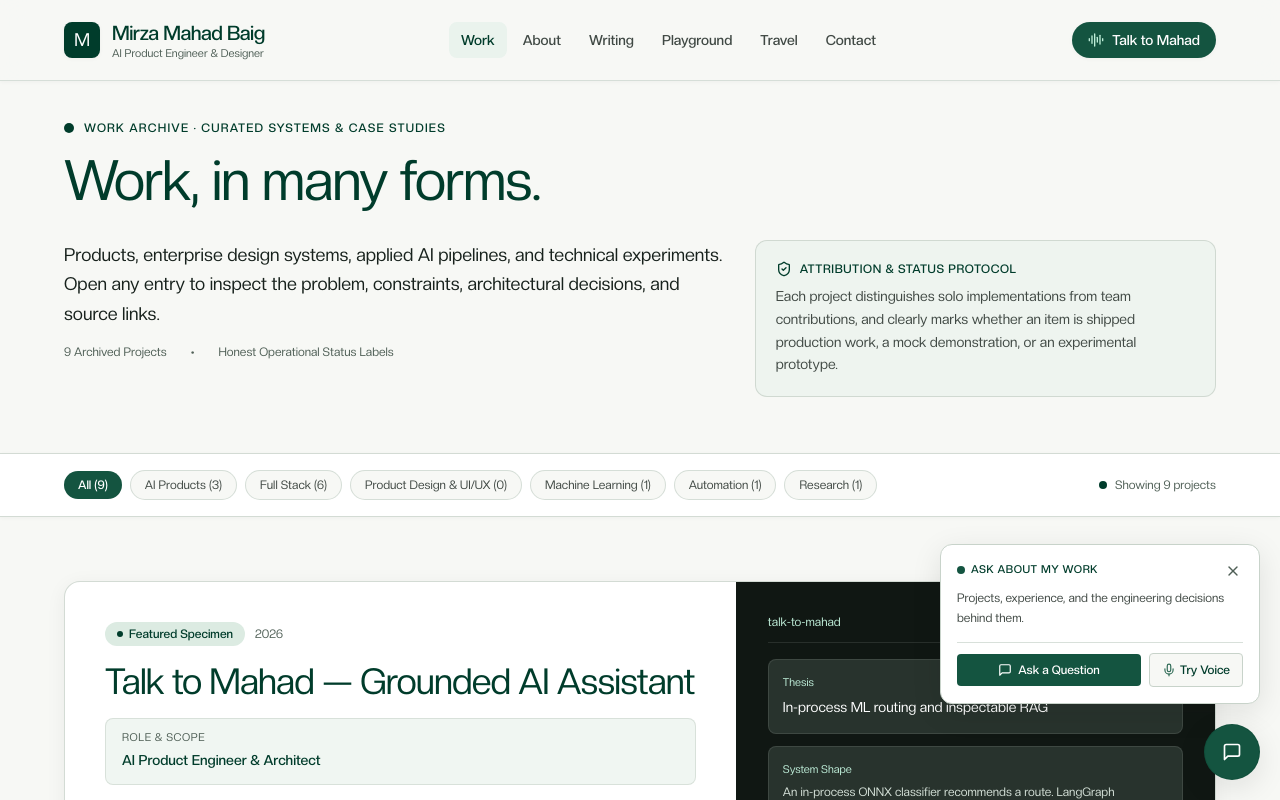
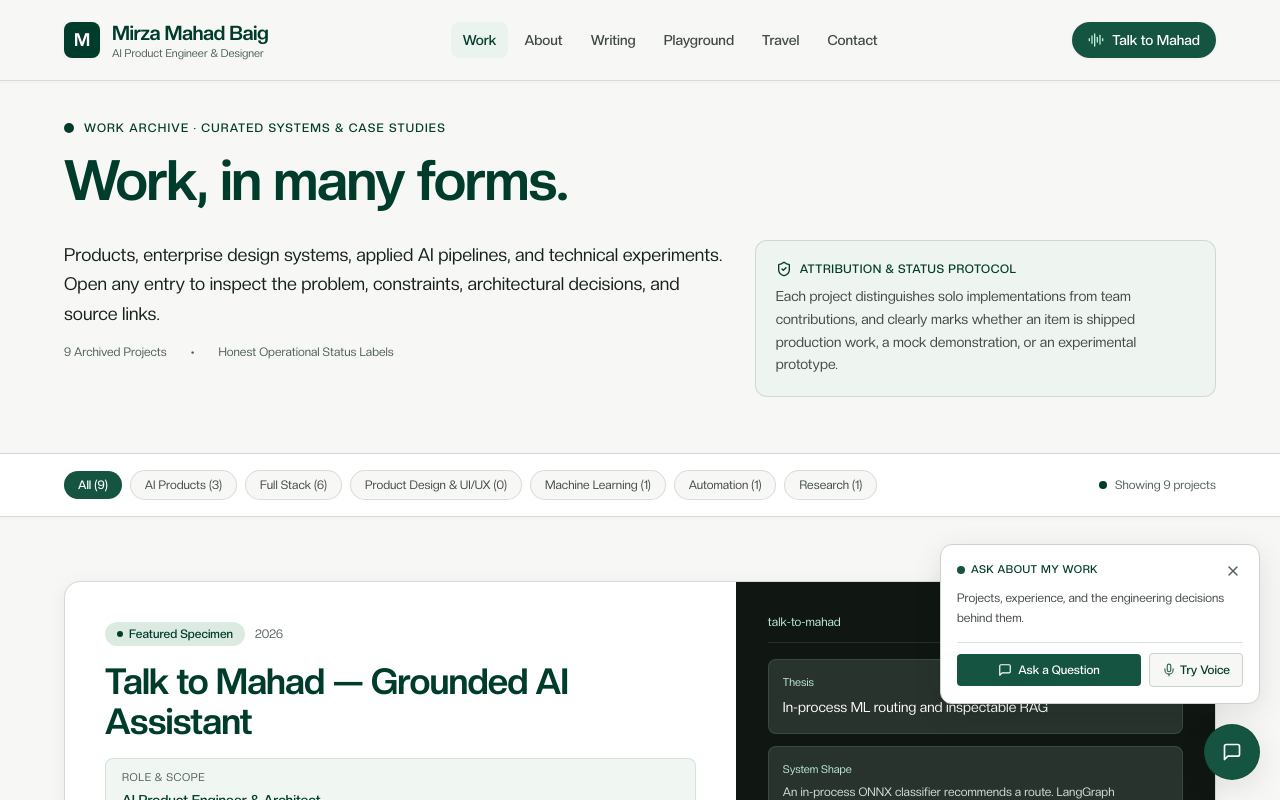
Before and after one commit to mahadbaig2/mahad-ai-portfolio, a Next.js app in the folder apps/web/: page /work in a window 1280 px wide. Shown: the top 800 px of the page. Built offline with nearby package versions, Linux system fonts and the light colour scheme; no server answers.

Commit message:
Use Creato Display Bold for headings and titles

```diff
--- a/apps/web/app/globals.css
+++ b/apps/web/app/globals.css
@@ -26,11 +26,26 @@
     -moz-osx-font-smoothing: grayscale;
   }
 
+  h1,
+  h2,
+  h3,
+  h4,
+  h5,
+  h6 {
+    font-family: var(--font-creato);
+    font-weight: 700 !important;
+  }
+
   /* Accessible focus states required by AGENTS.md */
   :focus-visible {
     outline: 2px solid #145440;
     outline-offset: 2px;
   }
+}
+
+/* Editorial titles also appear as links and spans outside semantic headings. */
+.font-serif:not(blockquote) {
+  font-weight: 700 !important;
 }
 
 /* Subtle editorial grid pattern (used sparingly in architectural figures) */
```
